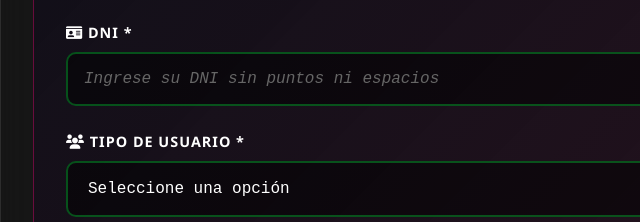
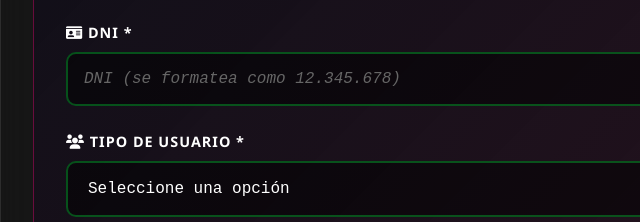
Before and after one commit to canaric/cyberevaluacion, a website: page index.html in a window 1280 px wide. Shown: the part 887-1109 px from the top of the page, 0-640 px from the left. Drawn offline with nearby package versions, Linux system fonts and the light colour scheme.

Commit message:
Update index.html

```diff
--- a/index.html
+++ b/index.html
@@ -93,8 +93,7 @@
                     <label for="studentId" class="form-label">
                         <i class="fas fa-id-card"></i> DNI *
                     </label>
-                    <input type="text" id="studentId" class="form-input"
-                           placeholder="Ingrese su DNI sin puntos ni espacios" required>
+                    <input type="text" id="studentId" class="form-input" placeholder="DNI (se formatea como 12.345.678)" required>
                 </div>
 
                 <div class="form-group">
@@ -111,7 +110,7 @@
                 </div>
 
                 <div style="text-align: center; margin-top: 2rem;">
-                    <button id="startExam" class="btn-primary">
+                    <button type="button" id="startExam" class="btn-primary">
                         <i class="fas fa-play"></i> Comenzar Evaluación
                     </button>
                     <p style="margin-top: 1rem; color: var(--text-muted); font-size: 0.9rem;">
```
